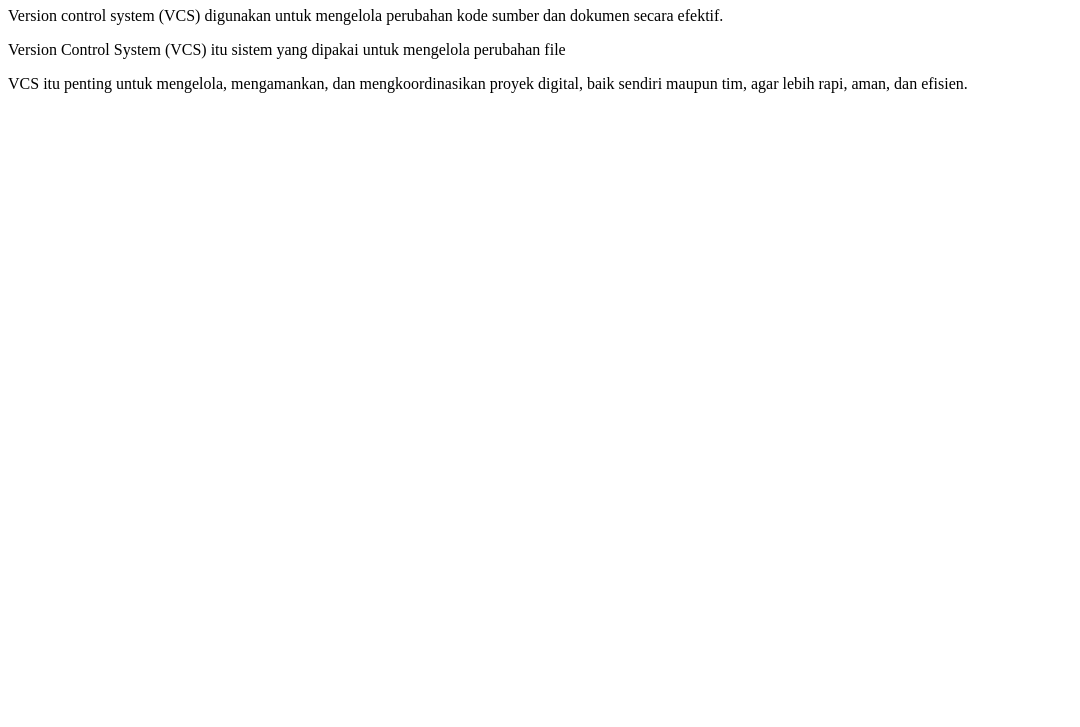
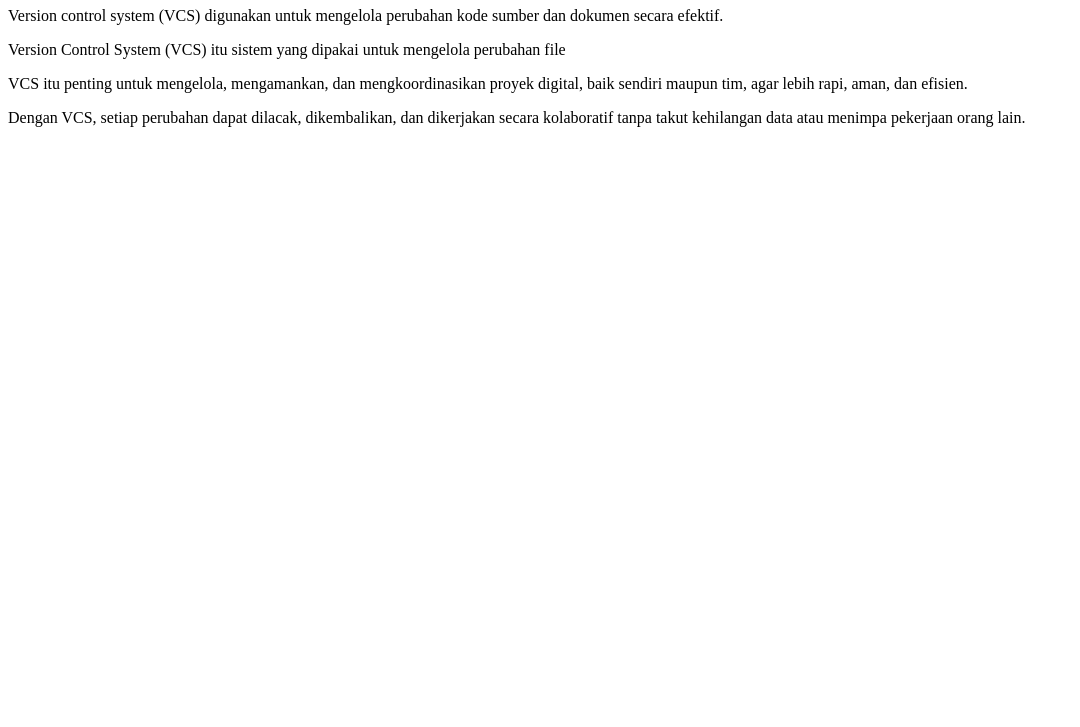
Before and after one commit to fitrihaerani12-lang/Version-Control-System-Summary, a plain HTML site: page index.html in a window 1280 px wide. Shown: the part 73-800 px from the top of the page, without its empty margins (0-1080 px from the left). Drawn offline with Linux system fonts and the light colour scheme.

Commit message:
perubahan 3

```diff
--- a/index.html
+++ b/index.html
@@ -10,5 +10,6 @@
     <p>Version control system (VCS) digunakan untuk mengelola perubahan kode sumber dan dokumen secara efektif.</p>
     <p>Version Control System (VCS) itu sistem yang dipakai untuk mengelola perubahan file</p>
     <p>VCS itu penting untuk mengelola, mengamankan, dan mengkoordinasikan proyek digital, baik sendiri maupun tim, agar lebih rapi, aman, dan efisien.</p>
+    <p>Dengan VCS, setiap perubahan dapat dilacak, dikembalikan, dan dikerjakan secara kolaboratif tanpa takut kehilangan data atau menimpa pekerjaan orang lain.</p>
 </body>
 </html>
```
